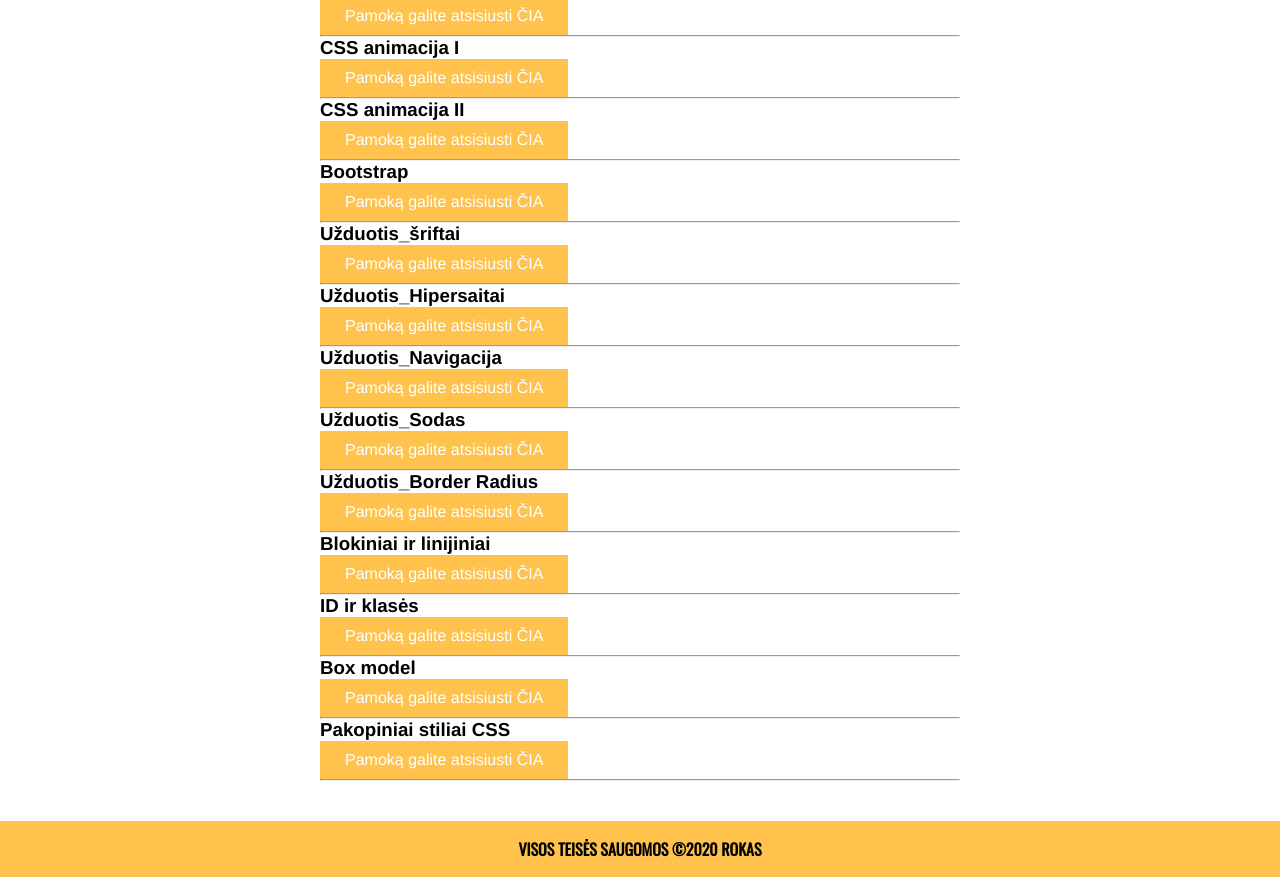
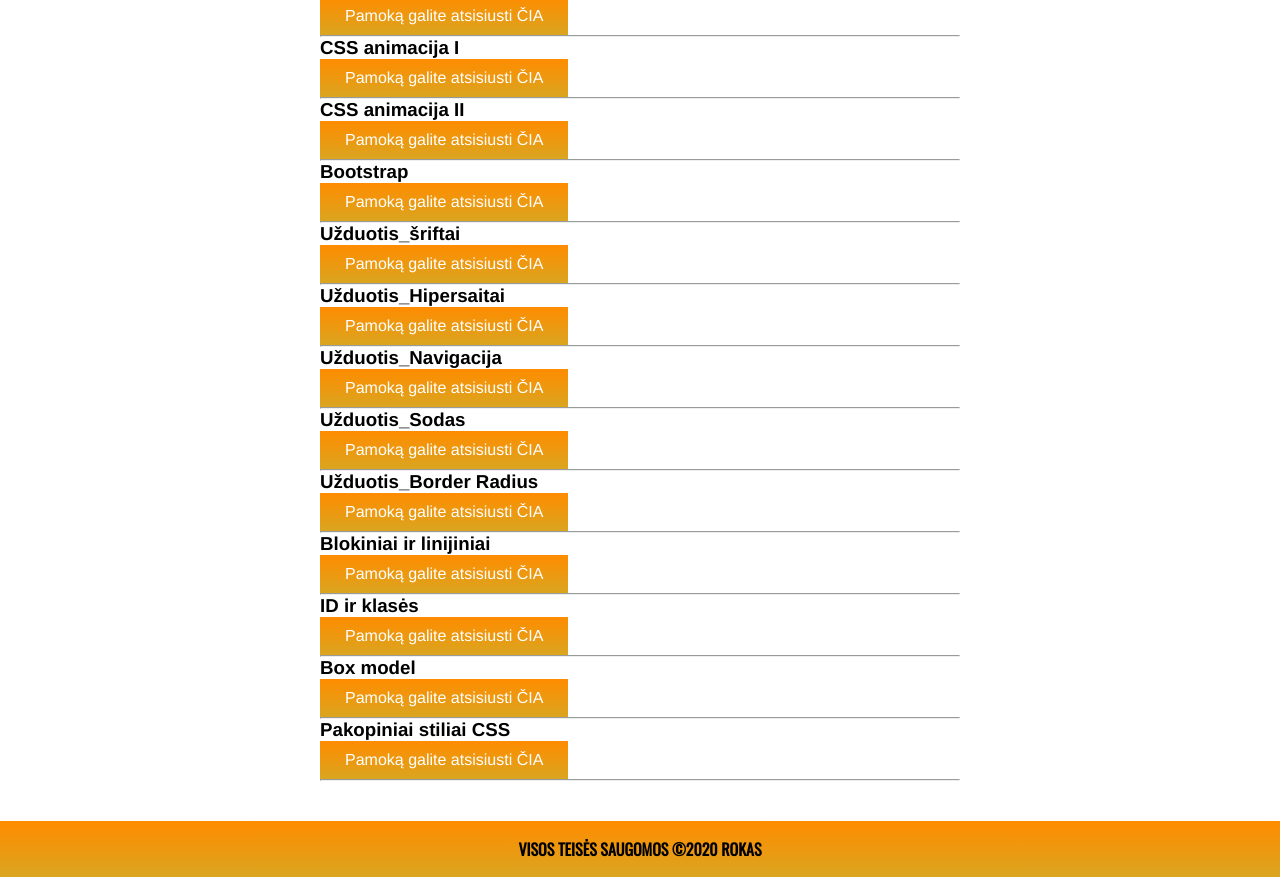
Before and after one commit to Rokascxv/puslapiukurimas, a plain HTML site: page pamokos.html in a window 1280 px wide. Shown: the part 905-1782 px from the top of the page. Drawn offline with nearby package versions, Linux system fonts and the light colour scheme.

Commit message:
Update style.css

```diff
--- a/style.css
+++ b/style.css
@@ -17,7 +17,7 @@ Navigacija
 */
 .colored {
     width: 100%;
-    background: #FFC34D;
+     background-image: linear-gradient(#FF8C00,#DAA520);
     -webkit-box-shadow: 0px 4px 10px rgba(0, 0, 0, 0.18);
     box-shadow: 0px 4px 10px rgba(0, 0, 0, 0.18);
     padding-top: 10px;
@@ -149,7 +149,7 @@ h2{
     text-align: center;
 }
 .dwnld:link,.dwlnd:visited{
-  background-color:#FFC34D;
+   background-image: linear-gradient(#FF8C00,#DAA520);
   color: white;
   padding: 10px 25px;
   text-align: center;
@@ -158,7 +158,7 @@ h2{
 
 }
 .dwnld:hover, .dwnld:active {
-  background-color: #E9D77A;
+     background-image: linear-gradient(#E9D77A,#FFA07A);
 }
 *,
 *:before,
@@ -191,7 +191,7 @@ body {
   bottom: 0;
   left: 0;
   padding: 1rem;
-  background-color:#FFC34D;
+    background-image: linear-gradient(#FF8C00,#DAA520);
   text-align: center;
     font-family: 'Oswald', sans-serif;
 }
```
